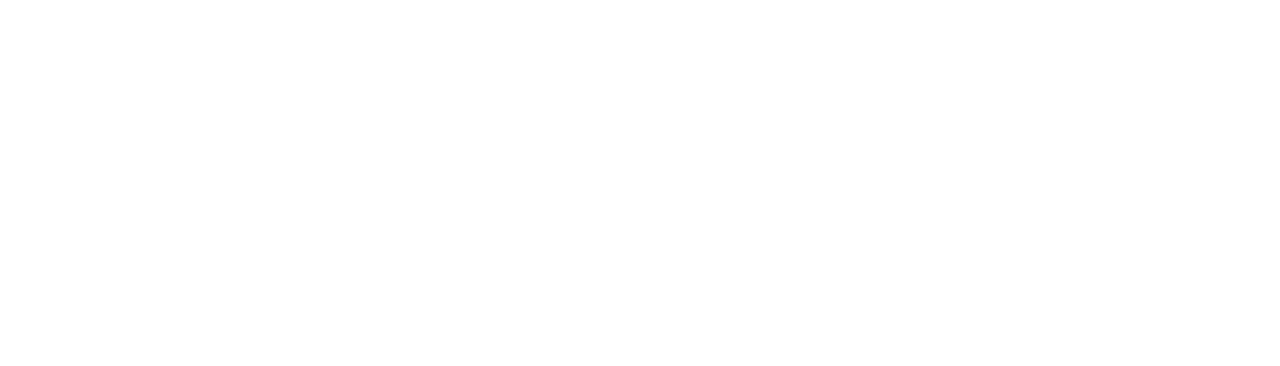
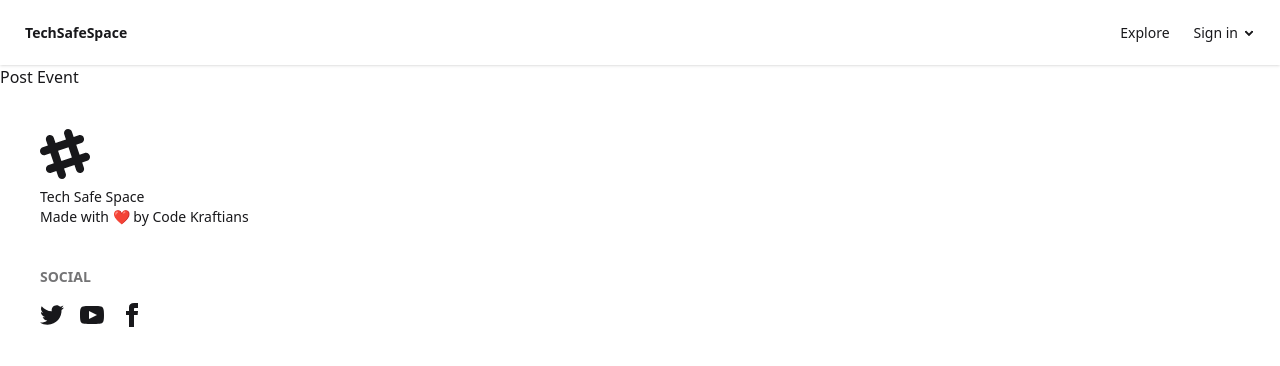
Before and after one commit to codekraftians/front_end, a React (Vite) app: page /events/create in a window 1280 px wide. Before the commit this address had no page. Shown: the top 366 px of the page. Built offline with nearby package versions, Linux system fonts and the light colour scheme.

Commit message:
feature/post-event-page

```diff
--- a/src/application/Router.jsx
+++ b/src/application/Router.jsx
@@ -3,6 +3,7 @@
 import Explore from "../pages/Explore";
 import Register from "../pages/Register";
 import Login from "../pages/Login";
+import PostEvent from "../pages/PostEvent";
 
 function Router() {
   return (
@@ -13,6 +14,7 @@
           <Route path="/explore" element={<Explore />} />
           <Route path="/register" element={<Register />} />
           <Route path="/login" element={<Login />} />
+          <Route path="/events/create" element={<PostEvent />} />
         </Routes>
       </div>
     </BrowserRouter>
--- /dev/null
+++ b/src/pages/PostEvent.jsx
@@ -0,0 +1,14 @@
+import Navbar from "../components/Navbar";
+import Footer from "../components/Footer";
+
+function PostEvent() {
+  return (
+    <>
+      <Navbar />
+      <h1>Post Event</h1>
+      <Footer />
+    </>
+  );
+}
+
+export default PostEvent;
```
Also changed, not shown: 1 other file (tests, documents, lock files or other folders).
